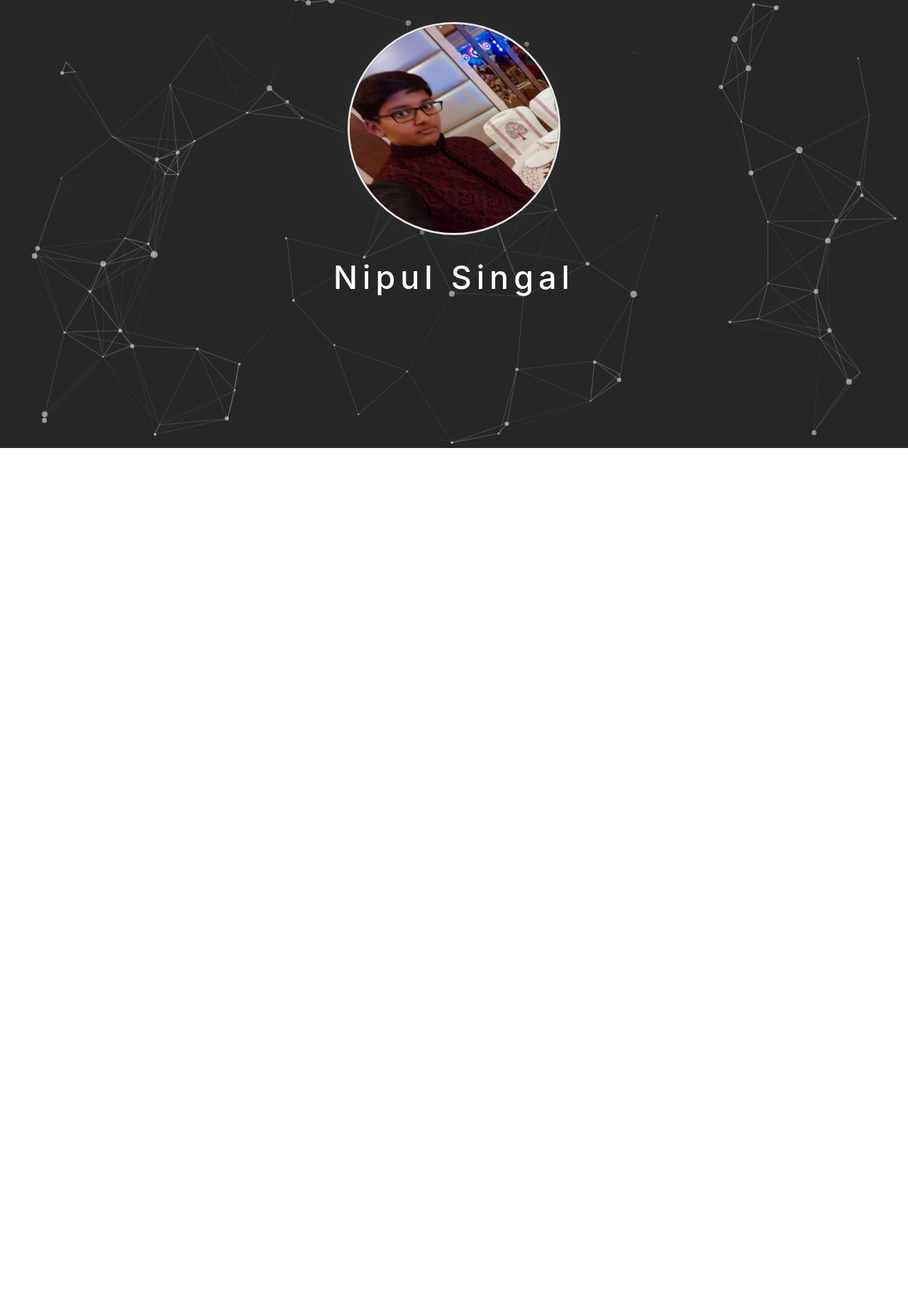
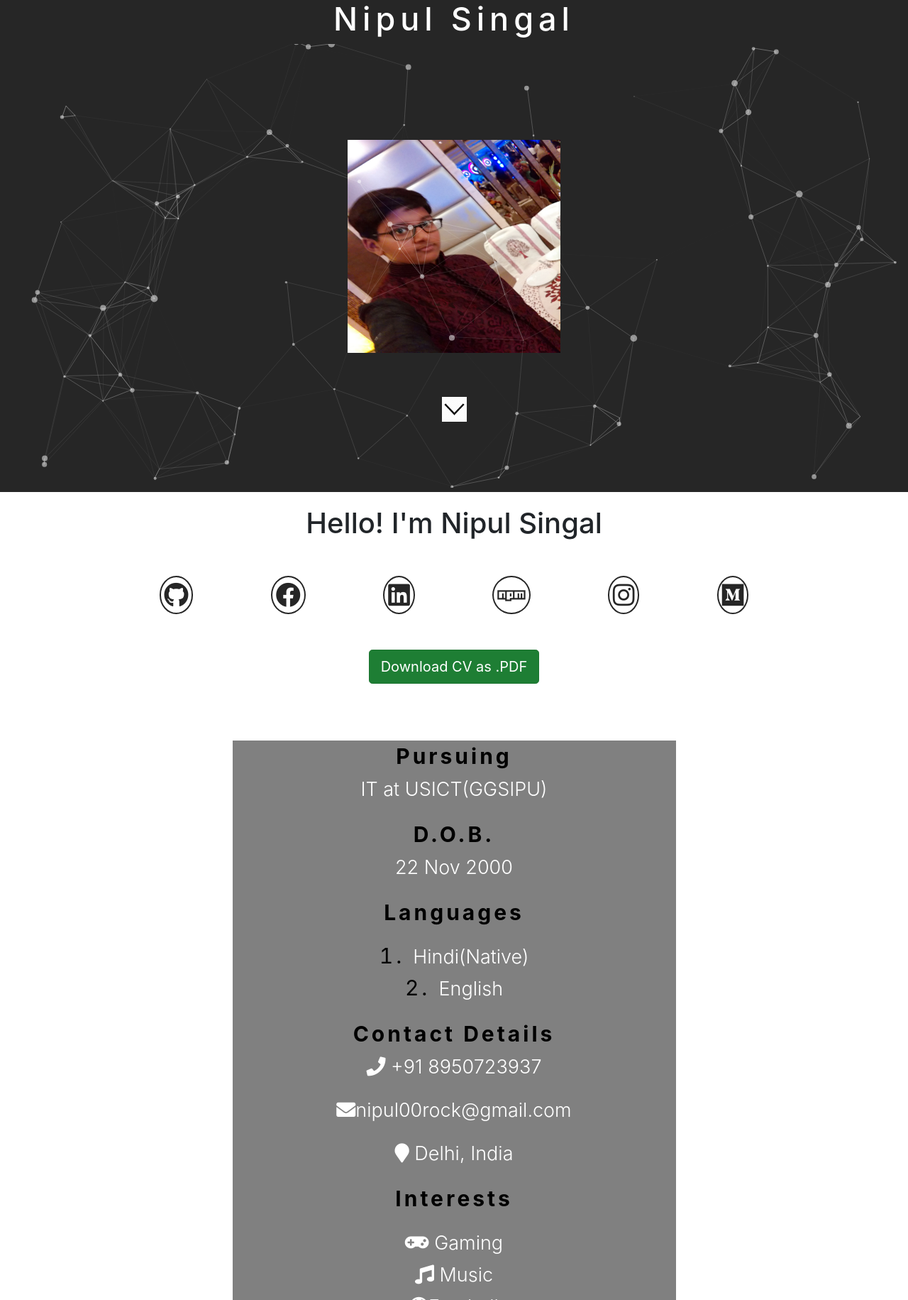
Before and after one commit to NipulSingal/Portfolio, a plain HTML site: page index.html in a window 1280 px wide. Shown: the top 1831 px of the page at 71% size. Before the commit the page ends 993 px from the top, so only its background shows below. Drawn offline with nearby package versions, Linux system fonts and the light colour scheme.

Commit message:
next commit

```diff
--- a/css/style.css
+++ b/css/style.css
@@ -3,49 +3,111 @@ body{
 	font-weight: 400;
   color: #FFFFFF;
   position: relative;
-  overflow-x: hidden;
-}
-
-/* #nav_bar{
-  padding-top: 10px;
-  background-color: transparent;
-  border: none;
-  font-size: 20px;
-  text-align: center;
-}
-
-
-#nav_bar ul li a:hover{
-  color: #FFF;
-} */
-#pic{
-  width: 300px;
-  height: 300px;
-  filter: brightness(90%);
-  transform: translateY(-200%);
-  border: 3px solid white;
-  border-radius: 50%;
-  display: block;
-  margin: auto;
-  box-shadow: 0px 0px 30px 1px #333333;
-
-}
-#pic:hover{
-  border-color: blue;
 }
 #particles-js{
-  background-color: #262626;
   height: 100%;
   width: 100%;
+  background-color: #262626;
+  background-image: url("../img/nipul2.jpg"), url("../img/chevron-down.png");
+  background-size:300px 300px , 35px 35px;
   background-repeat: no-repeat;
-  background-size: cover;
+  background-position: center , 50% 85%;
+  position: relative;
 }
-
 .name{
   color:white;
   font-weight: 500;
   letter-spacing: 7px;
   font-size: 45px;
+  position: relative;
   text-align: center;
-  transform: translateY(-1050%);
 }
+#about{
+  height: 92%;
+  width: 100%;
+  background-color:white;
+  position: absolute;
+  display: block;
+}
+#heading{
+  text-align: center;
+  margin-top: 20px;
+}
+.links{
+  font-size: 35px;
+  text-align: center;
+  margin-top: 50px;
+}
+
+.link{
+  display: inline-block;
+  margin: 0 50px 0 50px;
+  color: #262626;
+  padding: 4px 5px 4px 5px;
+  border-radius: 50%;
+  border-color: #262626;
+  border-style: solid;
+  border-width: 2px;
+}
+.link:hover{
+  color: #FFF;
+  background-color: #33332E;
+  border-color: #33332E;
+}
+@media (max-width:600px) {
+  .link{
+         margin: 0 20px 0 20px;
+  }
+}
+
+@media (max-width:400px) {
+  .link{
+         margin: 0 10px 0 10px;
+  }
+}
+.about-me-box{
+  background-color: grey;
+  height: 80%;
+  margin-top: 80px;
+  width: 80%;
+  position: relative;
+}
+.pro{
+  margin: 20px;
+  font-size: 30px;
+  font-weight: 400;
+  letter-spacing: 4px;
+  color: black;
+  text-align: center;
+}
+
+.pro span{
+  margin: 0;
+  color: #FFF;
+  font-size: 90%;
+  font-weight: 300;
+  letter-spacing: 0px;
+}
+.pro2{
+  margin: 20px;
+  font-size: 30px;
+  font-weight: 400;
+  letter-spacing: 4px;
+  color: black;
+  float: right;
+  /* transform: translateY(-310px); */
+}
+
+.pro2 span{
+  margin: 0;
+  color: #FFF;
+  font-size: 90%;
+  font-weight: 300;
+  letter-spacing: 0px;
+  float: right;
+}
+
+#num_list{
+  padding-left: 0px;
+  list-style-position:inside;
+}
--- a/index.html
+++ b/index.html
@@ -2,46 +2,81 @@
 <html lang="en">
 <head>
   <meta charset="utf-8">
-  <title>particles.js</title>
-  <meta name="description" content="particles.js is a lightweight JavaScript library for creating particles.">
-  <meta name="author" content="Vincent Garreau" />
+  <title>Nipul Singal</title>
+  <meta name="description" content="My portfolio">
+  <meta name="author" content="Nipul Singal" />
   <meta name="viewport" content="width=device-width, initial-scale=1.0, minimum-scale=1.0, maximum-scale=1.0, user-scalable=no">
   <link rel="stylesheet" media="screen" href="css/style.css">
   <link rel="stylesheet" href="https://cdnjs.cloudflare.com/ajax/libs/font-awesome/4.7.0/css/font-awesome.min.css">
   <link href="https://stackpath.bootstrapcdn.com/bootstrap/4.3.1/css/bootstrap.min.css" rel="stylesheet" integrity="sha384-ggOyR0iXCbMQv3Xipma34MD+dH/1fQ784/j6cY/iJTQUOhcWr7x9JvoRxT2MZw1T" crossorigin="anonymous">
   <link rel="stylesheet" href="https://cdnjs.cloudflare.com/ajax/libs/ekko-lightbox/5.3.0/ekko-lightbox.css">
+  <link rel="stylesheet" href="https://use.fontawesome.com/releases/v5.10.2/css/all.css">
 </head>
 <body>
-  <!--Nav Bar-->
-
-  <!-- Intro Section-->
-  <section id="intro">
+  <header id="intro">
       <div class="col-md-12 col-sm-12 container" id="particles-js">
-          <!-- <div id="nav_bar" class="navbar navbar-inverse navbar-fixed-top">
-              <div class="container" id="foractive">
-                  <a href="#intro" class="navbar-brand"><strong>INTRO</strong></a>
-                  <button class="navbar-toggle" data-toggle="collapse" data-target=".navHeaderCollapse">
-                    <span class="icon-bar"></span>
-                    <span class="icon-bar"></span>
-                    <span class="icon-bar"></span>
-                  </button>
-                  <div id="menu" class="collapse navbar-collapse navHeaderCollapse">
-                      <ul class="nav navigation navbar-nav navbar-right">
-                          <li><a href="#about">About Me</a></li>
-                          <li><a href="#experince">Experience</a></li>
-                          <li><a href="#marks">Marks XII</a></li>
-                          <li><a href="#achieve">Achievements</a></li>
-                          <li><a href="#show">Show Case</a></li>
-                      </ul>
-                  </div>
-              </div>
-          </div> -->
-      </div>
-      <div class="profile container-fluid">
-          <img id="pic" src="./img/nipul2.jpg"></img>
+        <div class="container-fluid">
           <h1 class="name">Nipul Singal</h1>
         </div>
+      </div>
+  </header>
+
+  <section id="about">
+    <div class="col-md-12 col-sm-12 container ">
+      <div class="info">
+        <h1 id="heading">Hello! I'm Nipul Singal</h1>
+        <h2 class="links">
+            <a href="https://github.com/NipulSingal" target="_blank" class="link"><i class="fab fa-github"></i></a>
+            <a href="https://www.facebook.com/nipul.singal.7" target="_blank" class="link"><i class="fab fa-facebook"></i></a>
+            <a href="https://www.linkedin.com/in/nipul-singal-52579416a/" target="_blank" class="link"><i class="fab fa-linkedin"></i></a>
+            <a href="https://www.npmjs.com/settings/nipul-singal/profile" target="_blank" class="link"><i class="fab fa-npm"></i></a>
+            <a href="https://www.instagram.com/nipul_singal/" target="_blank" class="link"><i class="fab fa-instagram"></i></a>
+            <a href="https://medium.com/@nipul00rock" target="_blank" class="link"><i class="fab fa-medium"></i></a>
+        </h2>
+        <h2 class="links">
+            <a class="btn btn-success btn-lg active" href="./img/CV_NIPUL SINGAL.pdf" target="_blank">Download CV as .PDF</a>
+        </h1>
+        <div class="col-md-6 col-sm-12 container about-me-box">
+          <div class="pro">
+            <strong>Pursuing</strong>
+            <p><span>IT at USICT(GGSIPU)</span></p>
+          </div>
+          <div class="pro">
+            <strong>D.O.B.</strong>
+            <p><span>22 Nov 2000</span></p>
+          </div>
+          <div class="pro">
+            <strong>Languages</strong>
+            <p>
+            <ol id="num_list">
+              <li><span>Hindi(Native)</span></li>
+              <li><span>English</span></li>
+            </ol>
+            </p>
+          </div>
+          <div class="pro">
+            <strong>Contact Details</strong>
+            <p><span><i class="fas fa-phone"></i> +91 8950723937</span></p>
+            <p><span><i class="fas fa-envelope"></i>nipul00rock@gmail.com</span></p>
+            <p><span><i class="fas fa-map-marker"></i> Delhi, India</span></p>
+          </div>
+          <div class="pro">
+            <strong>Interests</strong>
+            <p>
+            <ul class="list-unstyled">
+            <li><span><i class="fas fa-gamepad"></i> Gaming</span></li>
+            <li><span><i class="fas fa-music"></i> Music</span></li>
+            <li><span><i class="fas fa-futbol-o"></i>Football</span></li>
+            </ul>
+            </p>
+            </div>
+        </div>
+      </div>
+    </div>
   </section>
+  <!-- <section id="experience">
+    <h1 style="color: blue">Expxeriences</h1>
+  </section> -->
 <script src="./particles.js"></script>
 <script src="js/app.js"></script>
 </body>
```
Also changed, not shown: img/chevron-down.png (added), 1 other file.
